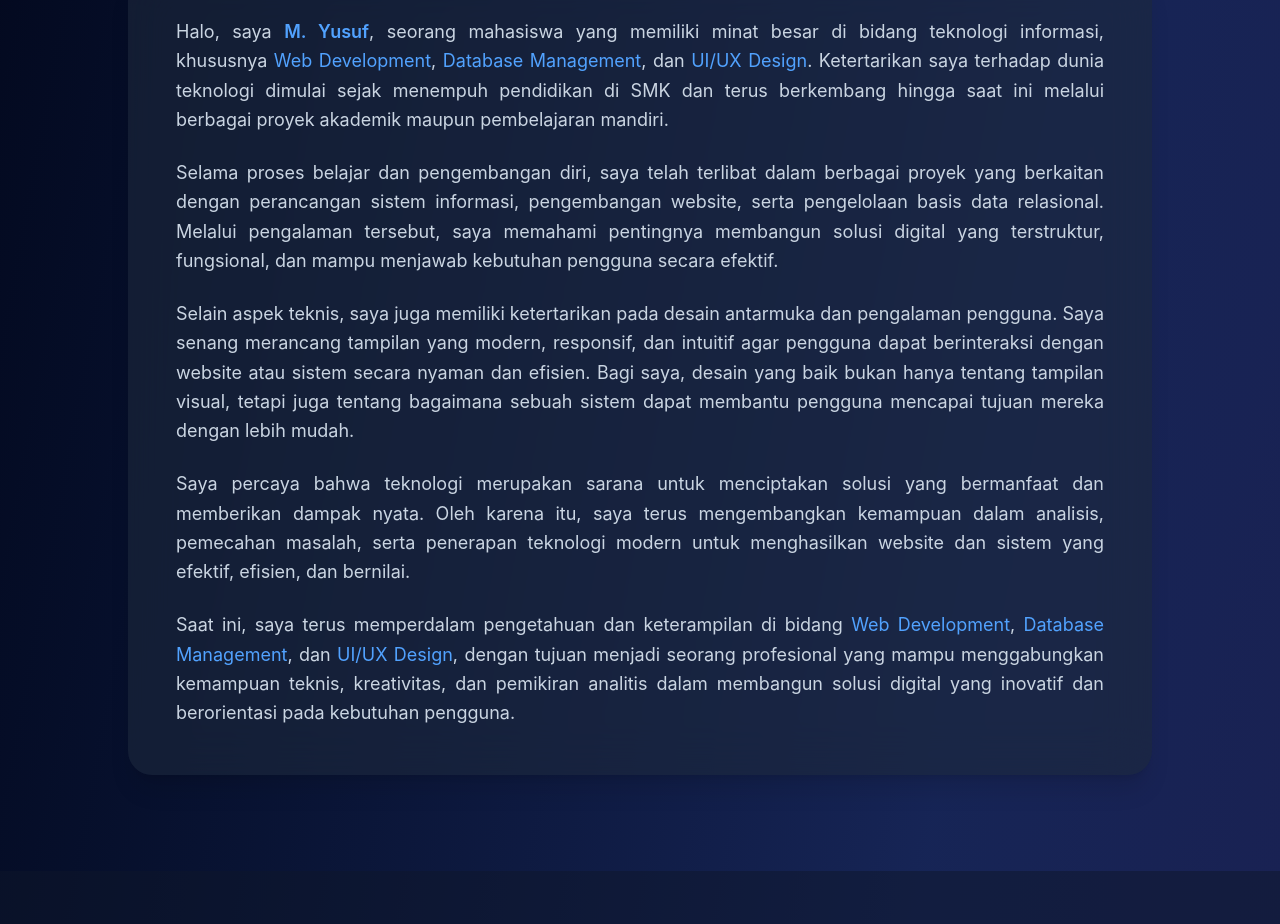
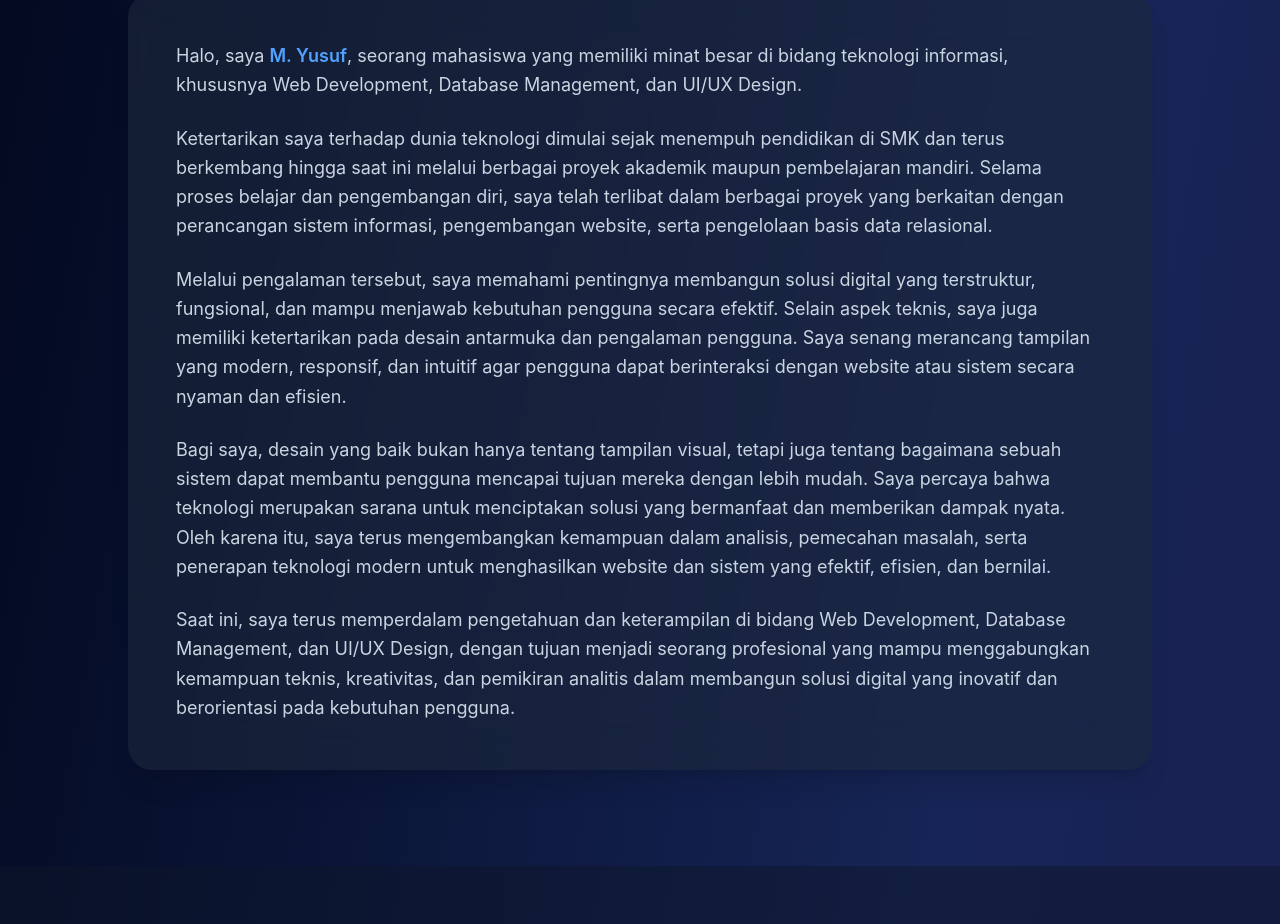
Before and after one commit to sufzz01/personal_website, a React (Vite) app: page / in a window 1280 px wide. Shown: the part 1059-1983 px from the top of the page. Built offline with nearby package versions, Linux system fonts and the light colour scheme.

Commit message:
Update about section dengan teks terbaru dan styling

```diff
--- a/src/app/App.tsx
+++ b/src/app/App.tsx
@@ -308,7 +308,7 @@ export default function App() {
           </div>
         </section>
 
-        {/* About Section */}
+        /* About Section */
 <section id="about" className="py-24 px-4">
   <div className="max-w-5xl mx-auto">
     <motion.div
@@ -323,29 +323,33 @@ export default function App() {
         </h2>
         <div className="w-20 h-1 bg-gradient-to-r from-blue-600 to-indigo-600 mx-auto rounded-full"></div>
       </div>
+
       <div className="bg-white/60 dark:bg-slate-800/60 backdrop-blur-xl rounded-3xl px-5 py-8 md:px-12 md:py-12 shadow-xl border-slate-200/50 dark:border-slate-700/50">
         <div className="space-y-6 text-slate-700 dark:text-slate-300 text-lg leading-relaxed">
-          <p className="text-left lg:text-justify hyphens-auto">
-            Halo, saya <span className="font-semibold text-blue-600 dark:text-blue-400">M. Yusuf</span>, seorang mahasiswa yang memiliki minat besar di bidang teknologi informasi, khususnya <span className="text-blue-600 dark:text-blue-400">Web Development</span>, <span className="text-blue-600 dark:text-blue-400">Database Management</span>, dan <span className="text-blue-600 dark:text-blue-400">UI/UX Design</span>. Ketertarikan saya terhadap dunia teknologi dimulai sejak menempuh pendidikan di SMK dan terus berkembang hingga saat ini melalui berbagai proyek akademik maupun pembelajaran mandiri.
-              </p>
-              <p className="text-left lg:text-justify hyphens-auto">
-               Selama proses belajar dan pengembangan diri, saya telah terlibat dalam berbagai proyek yang berkaitan dengan perancangan sistem informasi, pengembangan website, serta pengelolaan basis data relasional. Melalui pengalaman tersebut, saya memahami pentingnya membangun solusi digital yang terstruktur, fungsional, dan mampu menjawab kebutuhan pengguna secara efektif.
-            </p>
-            <p className="text-left lg:text-justify hyphens-auto">
-              Selain aspek teknis, saya juga memiliki ketertarikan pada desain antarmuka dan pengalaman pengguna. Saya senang merancang tampilan yang modern, responsif, dan intuitif agar pengguna dapat berinteraksi dengan website atau sistem secara nyaman dan efisien. Bagi saya, desain yang baik bukan hanya tentang tampilan visual, tetapi juga tentang bagaimana sebuah sistem dapat membantu pengguna mencapai tujuan mereka dengan lebih mudah.
-              </p>
-            <p className="text-left lg:text-justify hyphens-auto">
-            Saya percaya bahwa teknologi merupakan sarana untuk menciptakan solusi yang bermanfaat dan memberikan dampak nyata. Oleh karena itu, saya terus mengembangkan kemampuan dalam analisis, pemecahan masalah, serta penerapan teknologi modern untuk menghasilkan website dan sistem yang efektif, efisien, dan bernilai.
+          <p className="text-left">
+            Halo, saya <span className="font-semibold text-blue-600 dark:text-blue-400">M. Yusuf</span>, seorang mahasiswa yang memiliki minat besar di bidang teknologi informasi, khususnya Web Development, Database Management, dan UI/UX Design.
           </p>
-            <p className="text-left lg:text-justify hyphens-auto">
-  Saat ini, saya terus memperdalam pengetahuan dan keterampilan di bidang <span className="text-blue-600 dark:text-blue-400">Web Development</span>, <span className="text-blue-600 dark:text-blue-400">Database Management</span>, dan <span className="text-blue-600 dark:text-blue-400">UI/UX Design</span>, dengan tujuan menjadi seorang profesional yang mampu menggabungkan kemampuan teknis, kreativitas, dan pemikiran analitis dalam membangun solusi digital yang inovatif dan berorientasi pada kebutuhan pengguna.
+
+          <p className="text-left">
+            Ketertarikan saya terhadap dunia teknologi dimulai sejak menempuh pendidikan di SMK dan terus berkembang hingga saat ini melalui berbagai proyek akademik maupun pembelajaran mandiri. Selama proses belajar dan pengembangan diri, saya telah terlibat dalam berbagai proyek yang berkaitan dengan perancangan sistem informasi, pengembangan website, serta pengelolaan basis data relasional.
+          </p>
+
+          <p className="text-left">
+            Melalui pengalaman tersebut, saya memahami pentingnya membangun solusi digital yang terstruktur, fungsional, dan mampu menjawab kebutuhan pengguna secara efektif. Selain aspek teknis, saya juga memiliki ketertarikan pada desain antarmuka dan pengalaman pengguna. Saya senang merancang tampilan yang modern, responsif, dan intuitif agar pengguna dapat berinteraksi dengan website atau sistem secara nyaman dan efisien.
+          </p>
+
+          <p className="text-left">
+            Bagi saya, desain yang baik bukan hanya tentang tampilan visual, tetapi juga tentang bagaimana sebuah sistem dapat membantu pengguna mencapai tujuan mereka dengan lebih mudah. Saya percaya bahwa teknologi merupakan sarana untuk menciptakan solusi yang bermanfaat dan memberikan dampak nyata. Oleh karena itu, saya terus mengembangkan kemampuan dalam analisis, pemecahan masalah, serta penerapan teknologi modern untuk menghasilkan website dan sistem yang efektif, efisien, dan bernilai.
+          </p>
+
+          <p className="text-left">
+            Saat ini, saya terus memperdalam pengetahuan dan keterampilan di bidang Web Development, Database Management, dan UI/UX Design, dengan tujuan menjadi seorang profesional yang mampu menggabungkan kemampuan teknis, kreativitas, dan pemikiran analitis dalam membangun solusi digital yang inovatif dan berorientasi pada kebutuhan pengguna.
           </p>
         </div>
       </div>
     </motion.div>
   </div>
 </section>
-
         {/* Education Section — fixed timeline */}
         <section id="education" className="py-24 px-4 bg-slate-100/50 dark:bg-slate-900/50">
           <div className="max-w-4xl mx-auto">
```
